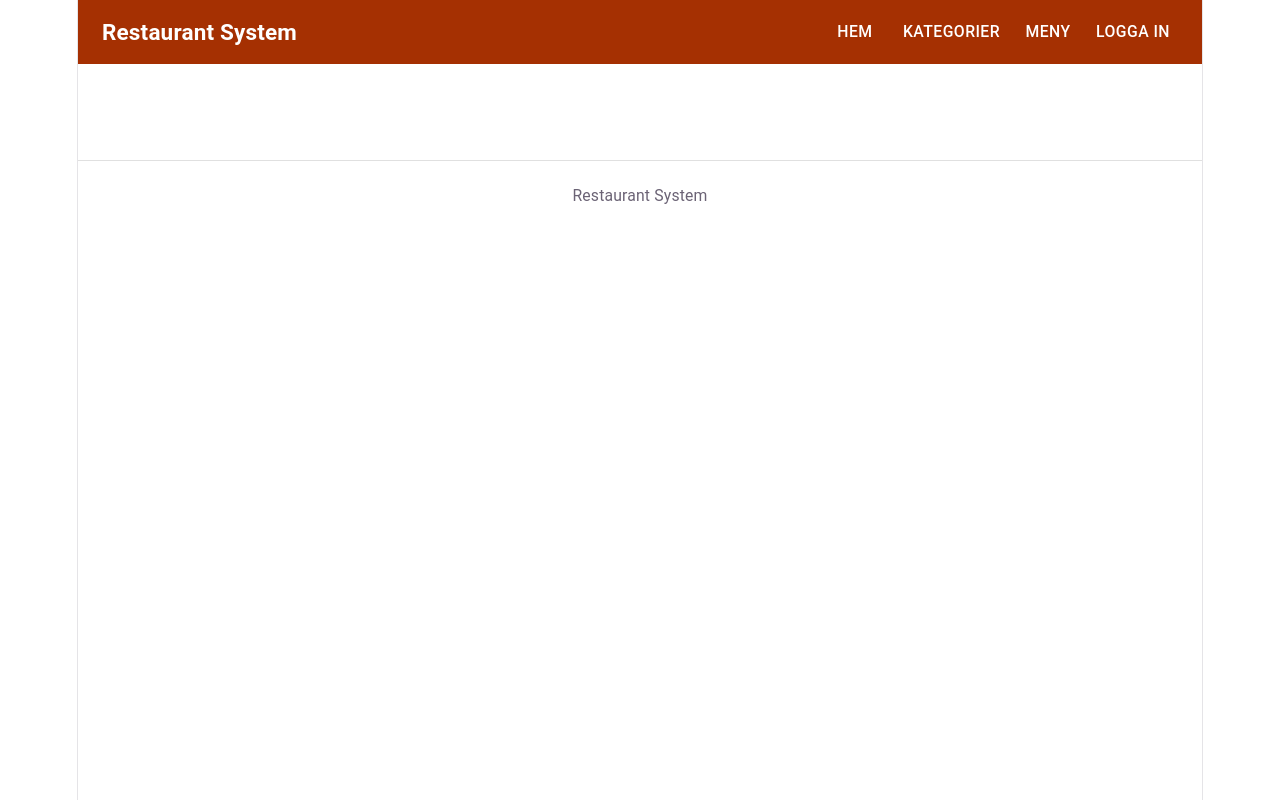
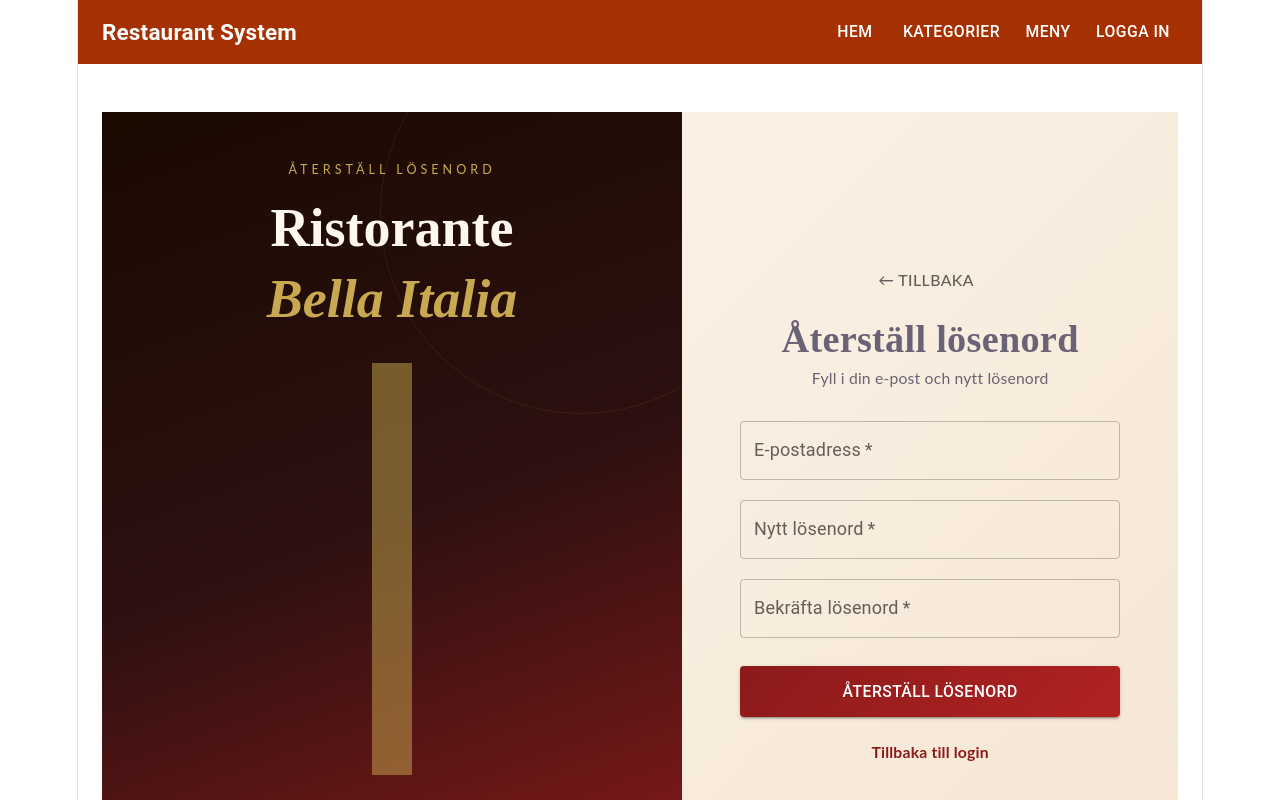
Before and after one commit to youabd123/restaurant-system-client, a React (Vite) app: page /reset-password in a window 1280 px wide. Shown: the top 800 px of the page. Built offline with nearby package versions, Linux system fonts and the light colour scheme.

Commit message:
La till reset password route, fixade categories och orders att använda custom hooks

```diff
--- a/src/App.jsx
+++ b/src/App.jsx
@@ -9,6 +9,7 @@ import OrdersPage from './pages/OrdersPage'
 import LoginPage from './pages/LoginPage'
 import RegisterPage from './pages/RegisterPage'
 import ProtectedRoute from './components/ProtectedRoute'
+import ResetPasswordPage from './pages/ResetPasswordPage'
 
 function App() {
     return (
@@ -20,6 +21,7 @@ function App() {
                     <Route path="/register" element={<RegisterPage />} />
                     <Route path="/categories" element={<CategoriesPage />} />
                     <Route path="/menu-items" element={<MenuItemsPage />} />
+                    <Route path="/reset-password" element={<ResetPasswordPage />} />
                     <Route path="/orders" element={
                         <ProtectedRoute>
                             <OrdersPage />
--- a/src/api/authApi.js
+++ b/src/api/authApi.js
@@ -2,3 +2,4 @@ import axiosClient from './axiosClient'
 
 export const login = (data) => axiosClient.post('/auth/login', data)
 export const register = (data) => axiosClient.post('/auth/register', data)
+export const resetPassword = (data) => axiosClient.post('/auth/reset-password', data)
--- a/src/pages/CategoriesPage.jsx
+++ b/src/pages/CategoriesPage.jsx
@@ -1,26 +1,23 @@
-import { useEffect, useState } from 'react'
-import { getCategories } from '../api/categoryApi'
+import { useCategories } from '../Hooks/useCategories'
 import Typography from '@mui/material/Typography'
 import Box from '@mui/material/Box'
 import Card from '@mui/material/Card'
 import CardContent from '@mui/material/CardContent'
 import Grid from '@mui/material/Grid'
+import CircularProgress from '@mui/material/CircularProgress'
 
 export default function CategoriesPage() {
-    const [categories, setCategories] = useState([])
-    const [error, setError] = useState(null)
+    const { categories, loading, error } = useCategories()
 
-    useEffect(() => {
-        getCategories()
-            .then((res) => setCategories(res.data))
-            .catch(() => setError('Kunde inte hämta kategorier'))
-    }, [])
-
-    if (error) return <Typography color="error">{error}</Typography>
+    if (loading) return <Box display="flex" justifyContent="center" mt={8}><CircularProgress /></Box>
+    if (error) return <Typography color="error" textAlign="center" mt={4}>{error}</Typography>
 
     return (
         <Box>
-            <Typography variant="h4" mb={3}>Kategorier</Typography>
+            <Box mb={4}>
+                <Typography variant="h3" fontWeight={800}>Kategorier</Typography>
+                <Typography color="text.secondary" mt={1}>{categories.length} kategorier</Typography>
+            </Box>
             <Grid container spacing={2}>
                 {categories.map((cat) => (
                     <Grid item xs={12} sm={6} md={4} key={cat.id}>
--- a/src/pages/LoginPage.jsx
+++ b/src/pages/LoginPage.jsx
@@ -49,7 +49,10 @@ export default function LoginPage() {
       </Button>
       <Button href="/register" fullWidth sx={{ mt: 1 }}>
         Har du inget konto? Registrera dig
-      </Button>
+          </Button>
+          <Button href="/reset-password" fullWidth sx={{ mt: 1 }}>
+              Glömt lösenordet?
+          </Button>
     </Box>
   )
 }
--- /dev/null
+++ b/src/pages/ResetPasswordPage.jsx
@@ -0,0 +1,127 @@
+import { useState } from 'react'
+import { useNavigate, Link } from 'react-router-dom'
+import Box from '@mui/material/Box'
+import Button from '@mui/material/Button'
+import TextField from '@mui/material/TextField'
+import Typography from '@mui/material/Typography'
+import Alert from '@mui/material/Alert'
+import CircularProgress from '@mui/material/CircularProgress'
+import InputAdornment from '@mui/material/InputAdornment'
+import EmailIcon from '@mui/icons-material/Email'
+import LockIcon from '@mui/icons-material/Lock'
+import { resetPassword } from '../api/authApi'
+
+export default function ResetPasswordPage() {
+    const navigate = useNavigate()
+    const [form, setForm] = useState({ email: '', newPassword: '', confirmPassword: '' })
+    const [error, setError] = useState('')
+    const [success, setSuccess] = useState(false)
+    const [loading, setLoading] = useState(false)
+
+    const handleChange = (e) => setForm({ ...form, [e.target.name]: e.target.value })
+
+    const handleSubmit = async (e) => {
+        e.preventDefault()
+        if (form.newPassword !== form.confirmPassword) {
+            setError('Lösenorden matchar inte.')
+            return
+        }
+        setLoading(true)
+        setError('')
+        try {
+            await resetPassword({ email: form.email, newPassword: form.newPassword })
+            setSuccess(true)
+            setTimeout(() => navigate('/login'), 2000)
+        } catch {
+            setError('Kunde inte återställa lösenordet. Kontrollera e-postadressen.')
+        } finally {
+            setLoading(false)
+        }
+    }
+
+    const inputSx = {
+        '& .MuiOutlinedInput-root': {
+            '&:hover fieldset': { borderColor: '#8B1A1A' },
+            '&.Mui-focused fieldset': { borderColor: '#8B1A1A' },
+        },
+        '& .MuiInputLabel-root.Mui-focused': { color: '#8B1A1A' },
+    }
+
+    return (
+        <Box sx={{ minHeight: '100vh', display: 'flex', background: 'linear-gradient(135deg, #FDF6EE 0%, #F5E6D3 100%)' }}>
+            <Box
+                sx={{
+                    display: { xs: 'none', md: 'flex' },
+                    width: '45%',
+                    background: 'linear-gradient(160deg, #1A0A00 0%, #2C1010 50%, #8B1A1A 100%)',
+                    flexDirection: 'column',
+                    justifyContent: 'center',
+                    alignItems: 'center',
+                    p: 6,
+                    position: 'relative',
+                    overflow: 'hidden',
+                }}
+            >
+                <Box sx={{ position: 'absolute', top: -100, right: -100, width: 400, height: 400, borderRadius: '50%', border: '1px solid rgba(200,169,81,0.1)' }} />
+                <Typography variant="caption" sx={{ color: '#C8A951', letterSpacing: '4px', fontSize: '0.7rem', fontFamily: '"Lato", sans-serif', mb: 2 }}>
+                    ÅTERSTÄLL LÖSENORD
+                </Typography>
+                <Typography variant="h3" sx={{ color: '#FFF8F0', fontFamily: '"Cormorant Garamond", serif', fontWeight: 700, textAlign: 'center', mb: 1 }}>
+                    Ristorante
+                </Typography>
+                <Typography variant="h3" sx={{ color: '#C8A951', fontFamily: '"Cormorant Garamond", serif', fontWeight: 700, fontStyle: 'italic', textAlign: 'center', mb: 4 }}>
+                    Bella Italia
+                </Typography>
+                <Box sx={{ width: 40, height: 1, bgcolor: 'rgba(200,169,81,0.5)', mb: 4 }} />
+                <Typography variant="body2" sx={{ color: 'rgba(255,248,240,0.6)', textAlign: 'center', maxWidth: 280, lineHeight: 1.8, fontFamily: '"Lato", sans-serif' }}>
+                    Ange din e-postadress och ditt nya lösenord för att återställa kontot.
+                </Typography>
+            </Box>
+
+            <Box sx={{ flex: 1, display: 'flex', flexDirection: 'column', justifyContent: 'center', alignItems: 'center', p: { xs: 3, md: 6 } }}>
+                <Box sx={{ width: '100%', maxWidth: 380 }}>
+                    <Button variant="text" onClick={() => navigate(-1)} sx={{ mb: 2, color: 'text.secondary', fontFamily: '"Lato", sans-serif', pl: 0 }}>
+                        ← Tillbaka
+                    </Button>
+
+                    <Typography variant="h4" sx={{ fontFamily: '"Cormorant Garamond", serif', fontWeight: 700, mb: 0.5 }}>
+                        Återställ lösenord
+                    </Typography>
+                    <Typography variant="body2" color="text.secondary" sx={{ mb: 4, fontFamily: '"Lato", sans-serif' }}>
+                        Fyll i din e-post och nytt lösenord
+                    </Typography>
+
+                    {error && <Alert severity="error" sx={{ mb: 3, borderRadius: 2 }}>{error}</Alert>}
+                    {success && <Alert severity="success" sx={{ mb: 3, borderRadius: 2 }}>Lösenordet återställt! Omdirigerar till login...</Alert>}
+
+                    <Box component="form" onSubmit={handleSubmit} sx={{ display: 'flex', flexDirection: 'column', gap: 2.5 }}>
+                        <TextField label="E-postadress" name="email" type="email" value={form.email} onChange={handleChange} required fullWidth InputProps={{ startAdornment: <InputAdornment position="start"><EmailIcon sx={{ color: '#8B1A1A', fontSize: 18 }} /></InputAdornment> }} sx={inputSx} />
+                        <TextField label="Nytt lösenord" name="newPassword" type="password" value={form.newPassword} onChange={handleChange} required fullWidth InputProps={{ startAdornment: <InputAdornment position="start"><LockIcon sx={{ color: '#8B1A1A', fontSize: 18 }} /></InputAdornment> }} sx={inputSx} />
+                        <TextField label="Bekräfta lösenord" name="confirmPassword" type="password" value={form.confirmPassword} onChange={handleChange} required fullWidth InputProps={{ startAdornment: <InputAdornment position="start"><LockIcon sx={{ color: '#8B1A1A', fontSize: 18 }} /></InputAdornment> }} sx={inputSx} />
+
+                        <Button
+                            type="submit"
+                            variant="contained"
+                            fullWidth
+                            disabled={loading || success}
+                            sx={{
+                                mt: 1,
+                                py: 1.5,
+                                background: 'linear-gradient(135deg, #8B1A1A 0%, #B22222 100%)',
+                                '&:hover': { background: 'linear-gradient(135deg, #5C1111 0%, #8B1A1A 100%)' },
+                            }}
+                        >
+                            {loading ? <CircularProgress size={20} sx={{ color: 'white' }} /> : 'Återställ lösenord'}
+                        </Button>
+                    </Box>
+
+                    <Typography variant="body2" sx={{ mt: 3, textAlign: 'center', fontFamily: '"Lato", sans-serif', color: 'text.secondary' }}>
+                        <Link to="/login" style={{ color: '#8B1A1A', fontWeight: 700, textDecoration: 'none' }}>
+                            Tillbaka till login
+                        </Link>
+                    </Typography>
+                </Box>
+            </Box>
+        </Box>
+    )
+}
```
Also changed, not shown: src/pages/OrdersPage.jsx (+13 -13 lines), 1 other file (tests, documents, lock files or other folders).
